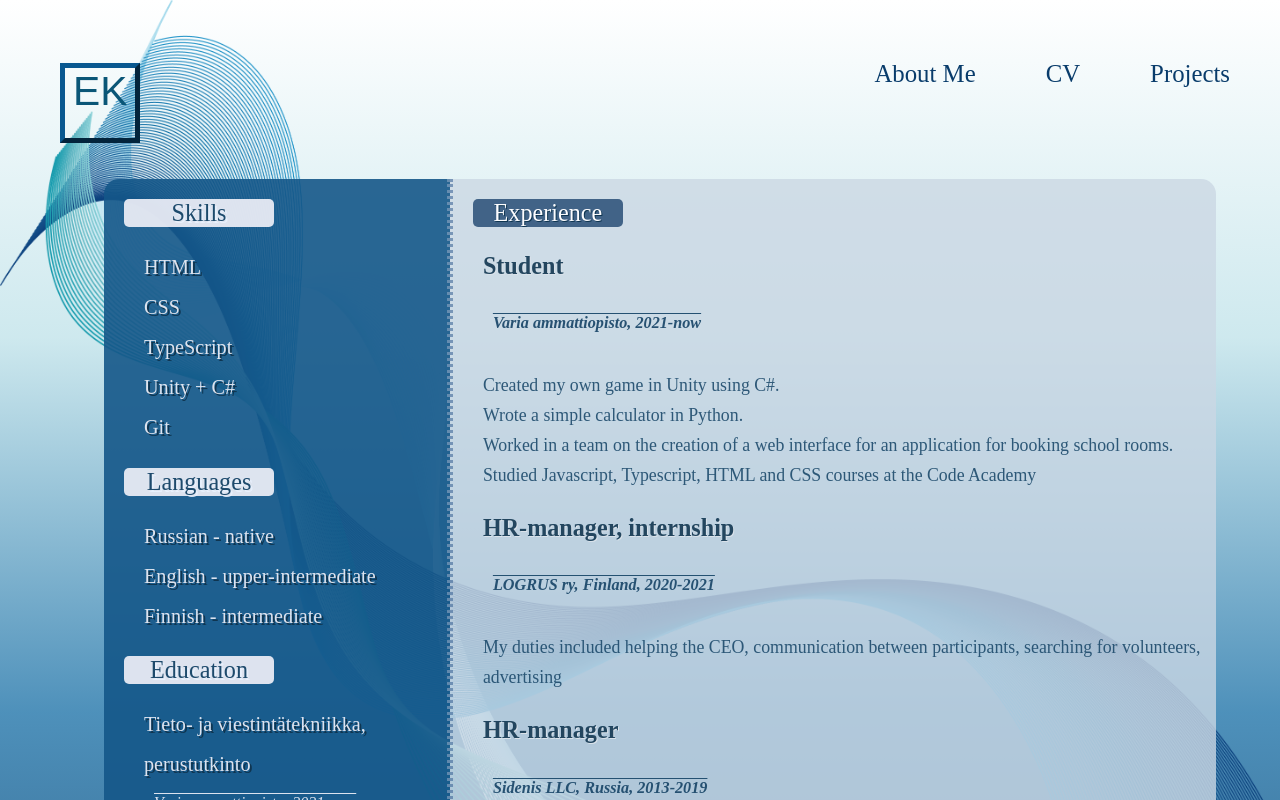
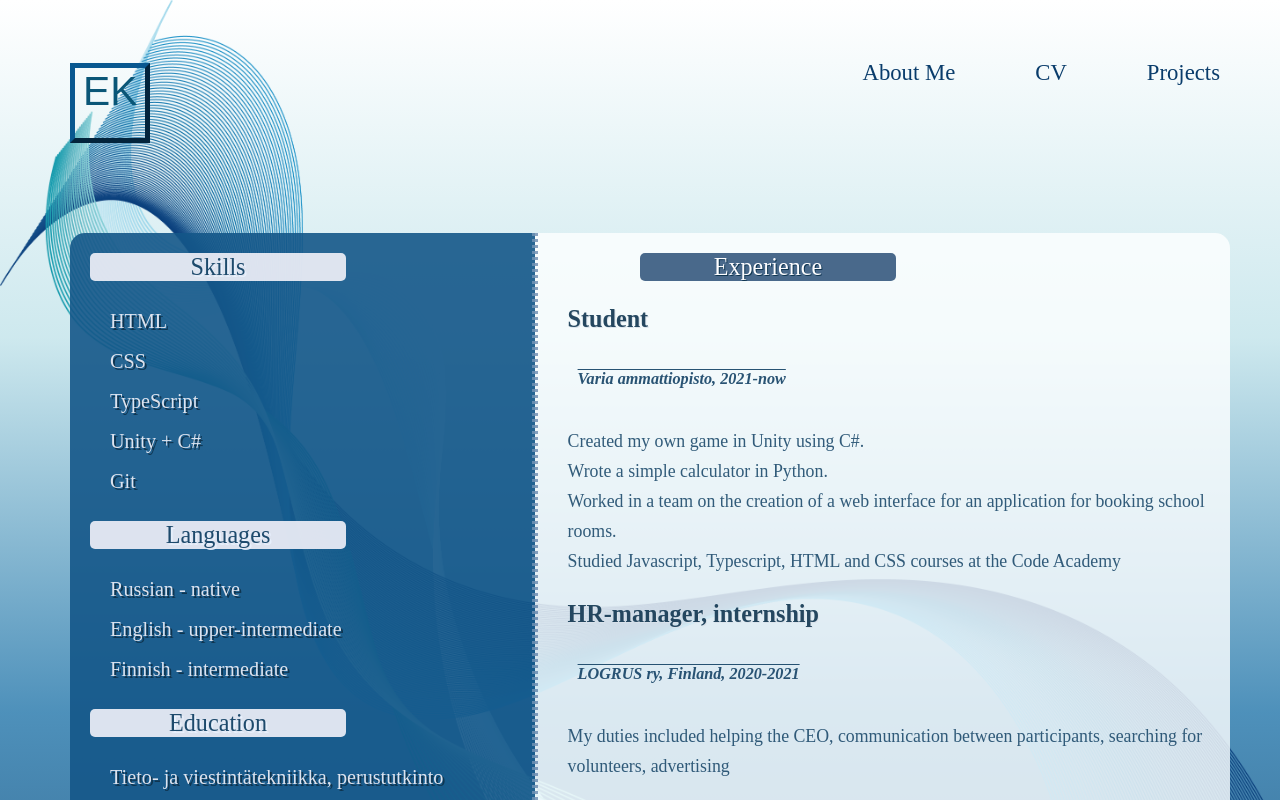
Before and after one commit to RinaKovri/RinaKovri, a React (Create React App) app: page /#/cv in a window 1280 px wide. Shown: the top 800 px of the page. Built offline with nearby package versions, Linux system fonts and the light colour scheme; what @rintsin/common-components would draw is missing.

Commit message:
changed cv body size

```diff
--- a/src/components/home/home.module.scss
+++ b/src/components/home/home.module.scss
@@ -82,7 +82,7 @@
   color: rgb(255, 255, 255);
   text-shadow: 2px 2px rgba(10, 86, 119);
   text-align: center;
-  line-height: 55px;
+  line-height: 65px;
 
   @media screen and (max-width: 500px) {
     margin: 0 15px;
--- a/src/components/navbar/navbar.module.scss
+++ b/src/components/navbar/navbar.module.scss
@@ -15,7 +15,7 @@
   width: calc(3vw + 1.5vh + 2.5vmin);
   height: calc(3vw + 1.5vh + 2.5vmin);
   margin-top: 13px;
-  margin-left: 50px;
+  margin-left: 60px;
   font-family: 'Arial';
   font-size: calc(1vw + 1vh + 2.5vmin);
   text-align: center;
@@ -26,9 +26,9 @@
 }
 
 .navlinks {
-  margin-right: 50px;
+  margin-right: 60px;
   font-family: 'Cormorant Garamond';
-  font-size: calc(1vw + 1vh + 0.5vmin);
+  font-size: calc(0.9vw + 0.9vh + 0.5vmin);
   display: inline-block;
   margin-left: 20px;
   color: rgb(9, 60, 107);
--- a/src/components/sites/aboutMe.module.scss
+++ b/src/components/sites/aboutMe.module.scss
@@ -1,6 +1,6 @@
 .container {
-    margin-left: 5vw;
-    margin-right: 5vw;
+    margin-left: 4vw;
+    margin-right: 4vw;
     margin-top: 20px;
     min-width: 70vw;
     min-height: 110vh;
--- a/src/components/sites/cv.module.scss
+++ b/src/components/sites/cv.module.scss
@@ -1,23 +1,25 @@
 .container {
-  margin-left: 5vw;
-  margin-right: 5vw;
   margin-top: 20px;
-  // min-width: 70vw;
-  // min-height: 110vh;
+  margin-left: auto;
+  margin-right: auto;
+  height: 110vh;
   display: flex;
+  align-items: center;
   flex-wrap: wrap;
   border-radius: 15px;
 }
 
 .cvBody {
-  margin-left: auto;
-  margin-right: auto;
+  width: 93vw;
+  margin-left: 30px;
+  margin-right: 50px;
   list-style: none;
   display: flex;
   flex-direction: row;
 }
 
 .leftSide {
+  width: 40%;
   background-color: rgb(21, 87, 137, 0.9);
   border-top-left-radius: 15px;
   border-bottom-left-radius: 15px;
@@ -25,7 +27,7 @@
 }
 
 .h2left {
-  width: 150px;
+  width: 20vw;
   height: fit-content;
   text-align: center;
   margin-left: 20px;
@@ -49,7 +51,6 @@
 
 .leftdate {
   list-style-type: none;
-  margin-top: 0px;
   padding: 10px;
   font-family: 'Cormorant Garamond';
   font-size: calc(0.001vh + 0.001vh + 2vmin);
@@ -59,7 +60,8 @@
 }
 
 .rightSide {
-  background-color: rgba(203, 216, 228, 0.8);
+  width: 60%;
+  background-color: rgba(254, 255, 255, 0.8);
   border-top-right-radius: 15px;
   border-bottom-right-radius: 15px;
   border-left: 3px dotted rgba(63, 103, 151, 0.6);
@@ -67,8 +69,8 @@
 }
 
 .h2right {
-  margin-left: 20px;
-  width: 150px;
+  margin-left: 8vw;
+  width: 20vw;
   height: fit-content;
   text-align: center;
   background-color: rgba(31, 69, 112, 0.8);
@@ -93,7 +95,6 @@
 }
 
 .rightdate {
-  margin-top: 0px;
   padding: 10px;
   font-family: 'Cormorant Garamond';
   font-size: calc(0.01vw + 0.01vh + 2vmin);
@@ -103,6 +104,7 @@
 }
 
 .rightP {
+  margin-right: 10px;
   flex-direction: column;
   font-family: 'Cormorant Garamond';
   font-size: calc(0.01vw + 0.01vh + 2.2vmin);
--- a/src/components/sites/projects.module.scss
+++ b/src/components/sites/projects.module.scss
@@ -1,6 +1,6 @@
 .container {
-    margin-left: auto;
-    margin-right: auto;
+    margin-left: 5vw;
+    margin-right: 5vw;
     margin-top: 20px;
     width: 90vw;
     height: 90vh;
@@ -19,9 +19,12 @@
     display: grid;
     width: 21vw;
     height: 26vh;
+    min-width:15vw;
+    min-height: 20vh;
     margin: 20px 20px;
-    border-right: 3px solid rgb(15, 53, 80, 0.9);
-    border-bottom: 3px solid rgb(15, 53, 80, 0.9);
+    border-right: 2px solid rgb(15, 53, 80, 0.9);
+    border-bottom: 2px solid rgb(15, 53, 80, 0.9);
+    box-shadow: 12px 12px 15px rgb(15, 53, 80, 0.8);
     border-radius: 5px;
     background-color: rgba(245, 248, 250);
     transition: transform 0.3s;
@@ -73,11 +76,12 @@
 }
 
 .txt {
-    height: 8vh;
-    width: 19vw;
+    // height: 8vh;
+    // width: 19vw;
     text-align: center;
     margin: auto;
     font-family: 'Cormorant Garamond';
     font-size: calc(0.001vh + 0.001vh + 2.2vmin);
     color: rgba(14, 29, 69, );
+    border-bottom: 2px solid rgb(6, 40, 79);
 }
```
